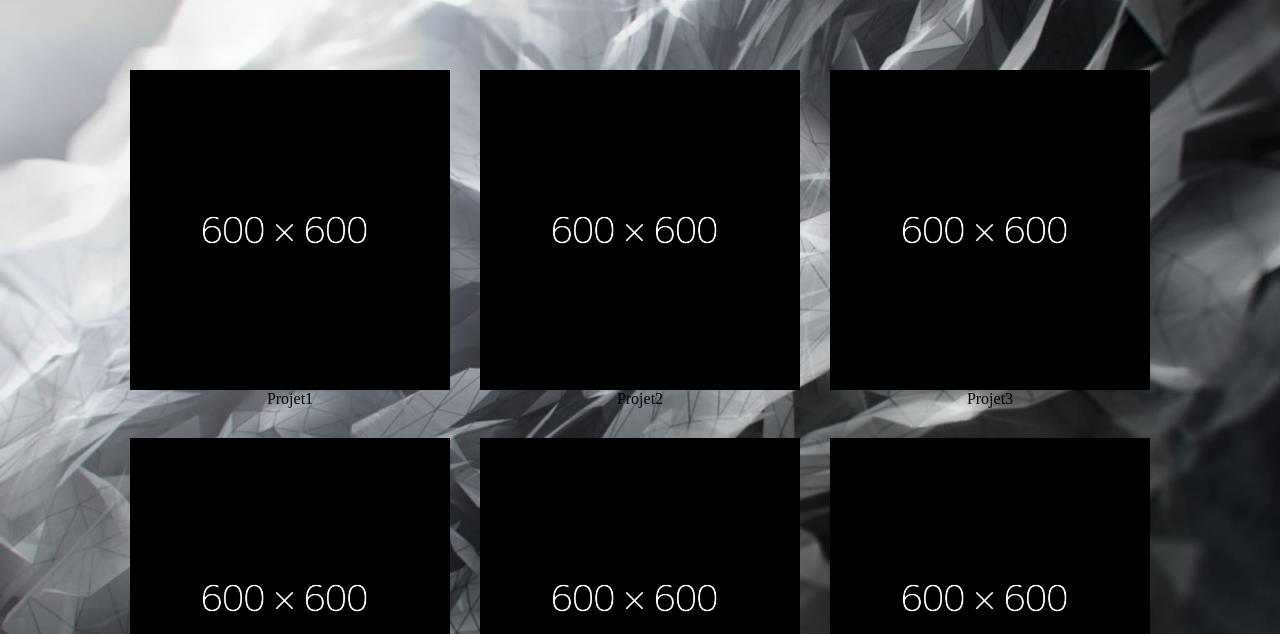
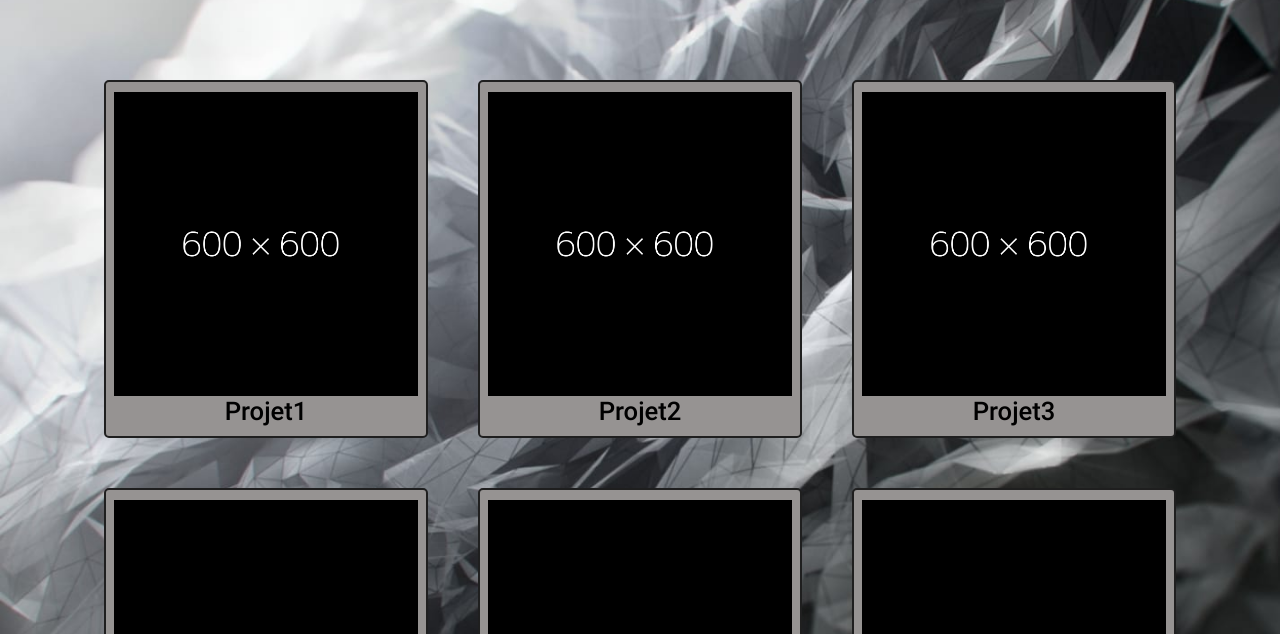
Before and after one commit to Spl4shh/PorteFolio, a plain HTML site: page V2/page/project.html in a window 1280 px wide. Shown: the part 122-756 px from the top of the page. Drawn offline with Linux system fonts and the light colour scheme.

Commit message:
Update project.css

```diff
--- a/V2/CSS/project.css
+++ b/V2/CSS/project.css
@@ -11,13 +11,23 @@
 
 .project_card{
       width: 25vw;
-      margin: 15px;
+      margin: 25px;
+      padding: 10px 0;
+      border-radius: 5px;
+      border: var(--black-classic) 2px solid;
+      background-color: var(--grey-lighter);
+      font-family: "Roboto", serif;
+      font-size: 2vw;
 }
 
 .project_card > img{
-      width: 100%;
-      max-width: 400px;
+      width: 95%;
       height: auto;
+}
+
+.project_name{
+      min-height: max-content;
+      text-align: center;
 }
 
 @media screen and (max-width: 600px)
@@ -25,5 +35,6 @@
       .project_card{
             width: 35vw;
             margin: 15px;
+            font-size: 1.2rem;
       }
 }
```
